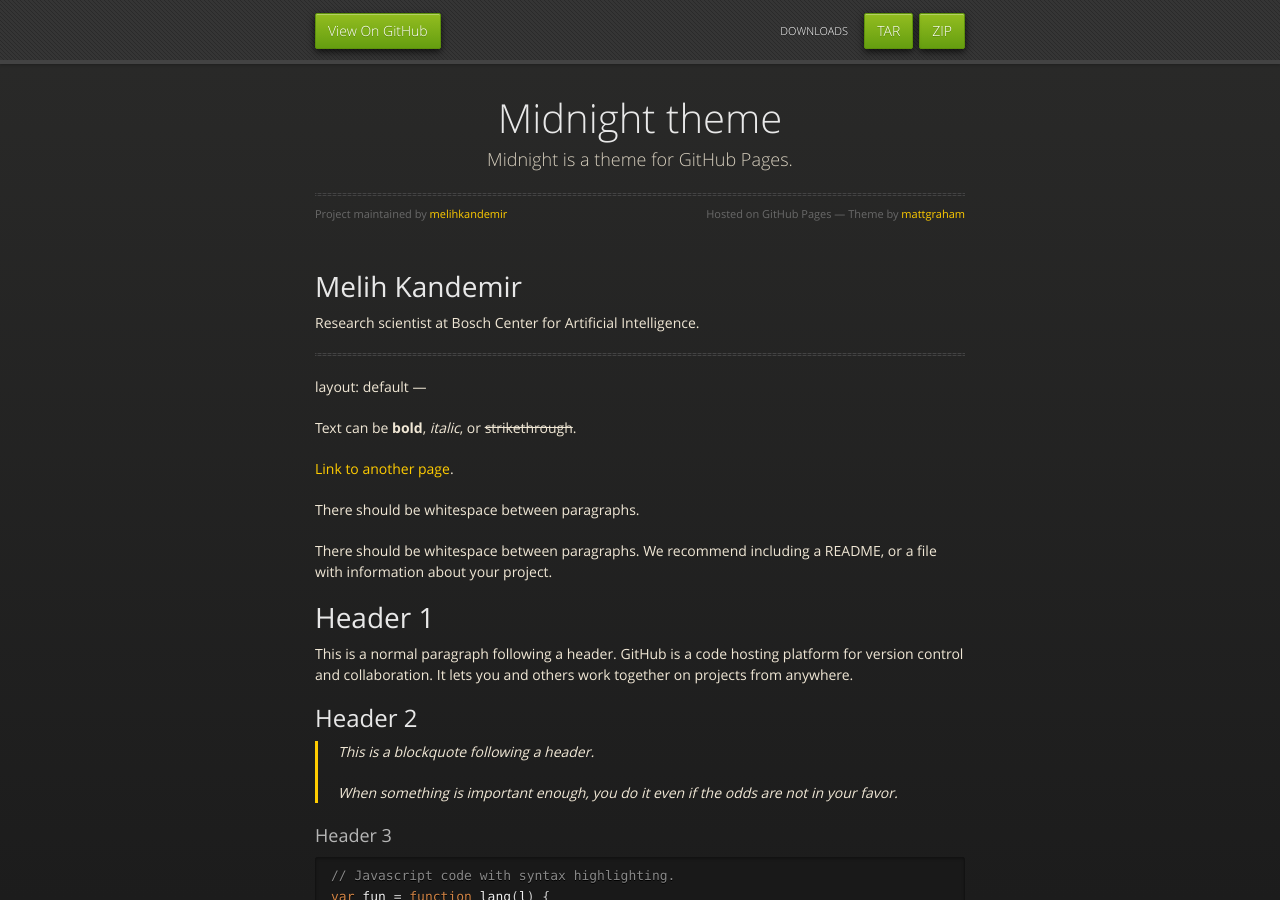
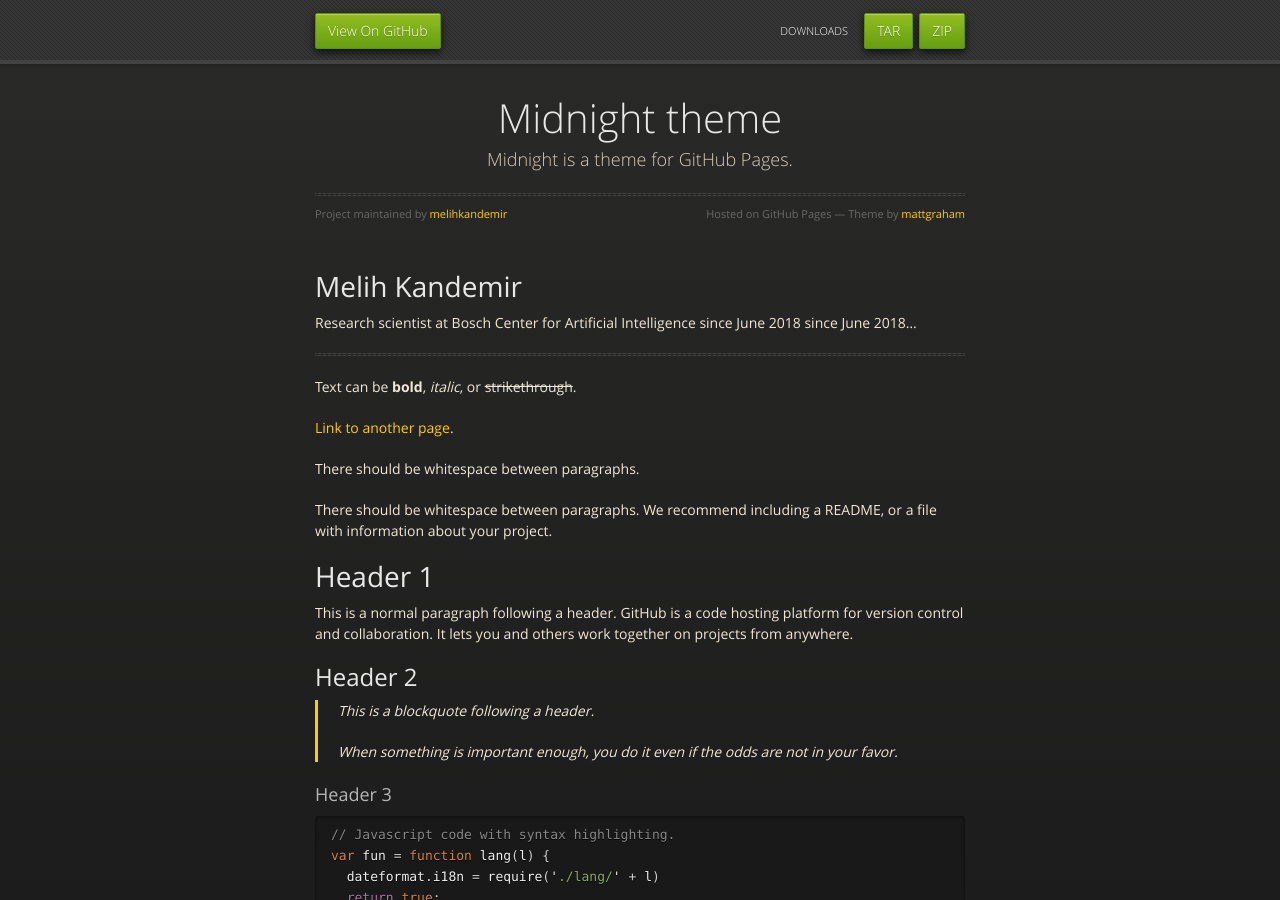
Before and after one commit to melihkandemir/melihkandemir.github.io, a Jekyll site: the page built from index.md, in a window 1280 px wide and 900 px high. Built offline with Jekyll 4.4.1, drawn with Linux system fonts in a browser that asks for light colours; our own code applies the rules of GitHub Pages for plain Markdown files.

Commit message:
some update try

```diff
--- a/index.md
+++ b/index.md
@@ -1,11 +1,9 @@
 # Melih Kandemir
 
-Research scientist at Bosch Center for Artificial Intelligence.
+Research scientist at Bosch Center for Artificial Intelligence since June 2018 since June 2018...
+
 
 ---
-layout: default
----
-
 Text can be **bold**, _italic_, or ~~strikethrough~~.
 
 [Link to another page](./another-page.html).
```
